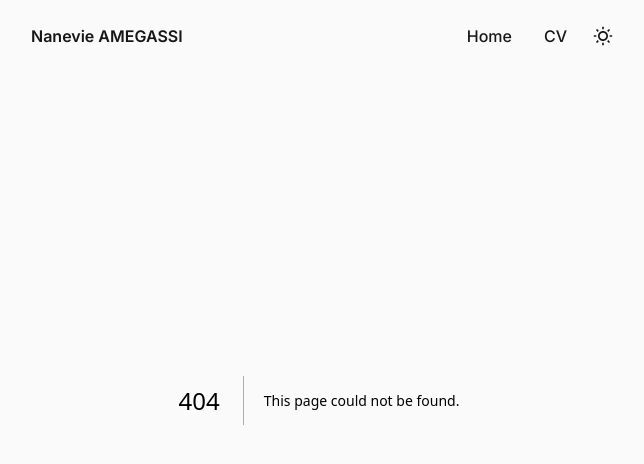
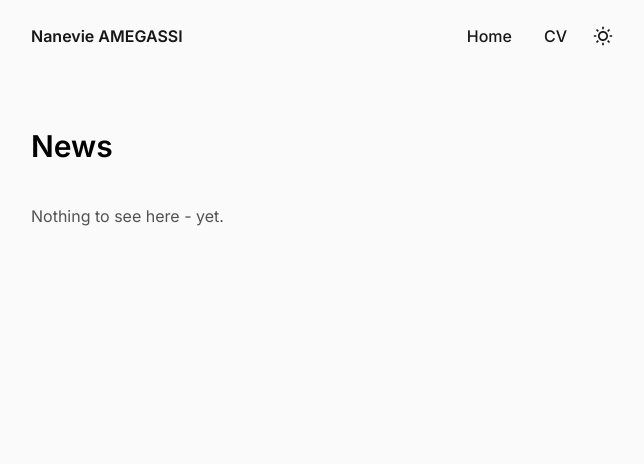
Before and after one commit to 0eix/0eix.github.io, a Next.js app: page /news in a window 1280 px wide. Before the commit this address had no page. Shown: the top 464 px of the page, without its empty margins (321-965 px from the left). Built offline with nearby package versions, Linux system fonts and the light colour scheme.

Commit message:
add portfolio/projects componet and updated website content

```diff
--- /dev/null
+++ b/app/news/page.js
@@ -0,0 +1,14 @@
+import NewsSection from "@/components/NewsSection";
+
+export const metadata = {
+  title: "News",
+};
+
+export default async function Page() {
+  return (
+    <main className="md:w-[40rem] w-full m-auto px-8 mt-32 flex flex-col gap-10 mb-20">
+      <h1 className="text-3xl font-semibold">News</h1>
+      <NewsSection />
+    </main>
+  );
+}
```
Also changed, not shown: 1 other file (tests, documents, lock files or other folders).
